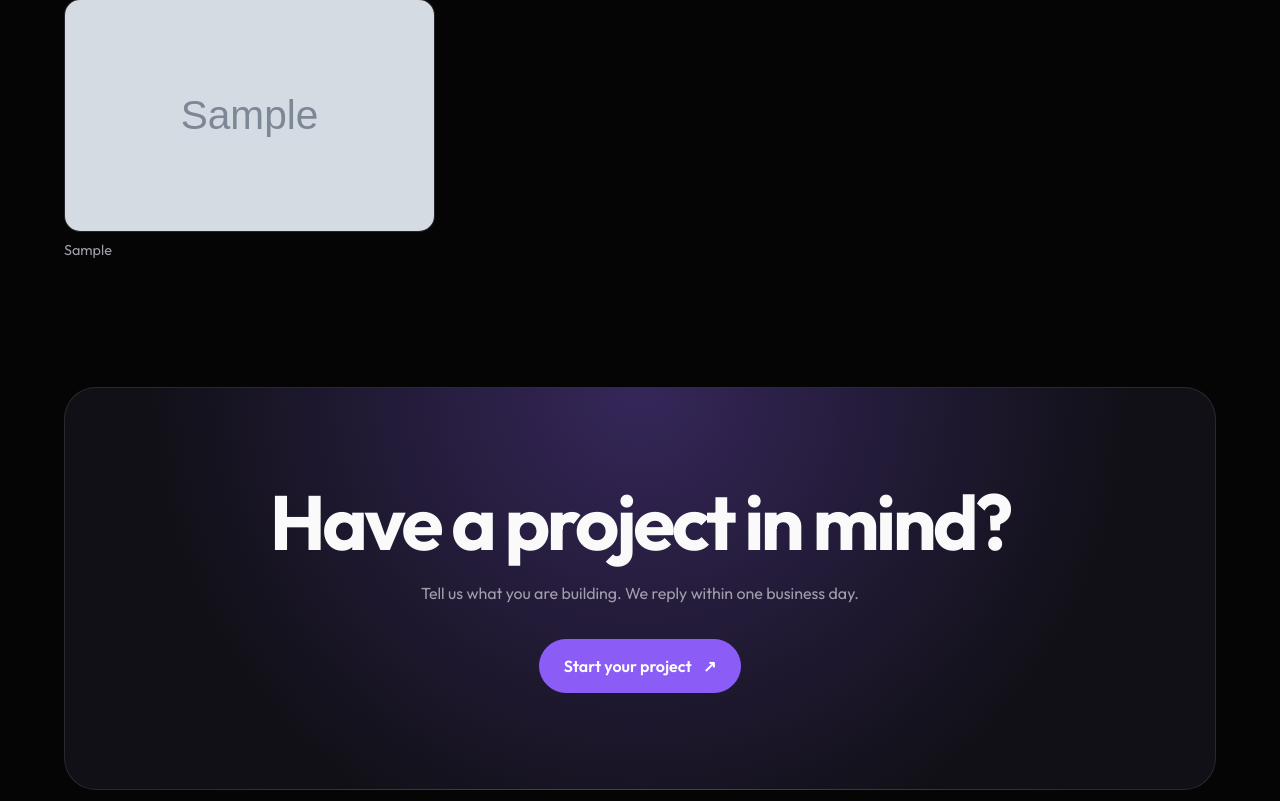
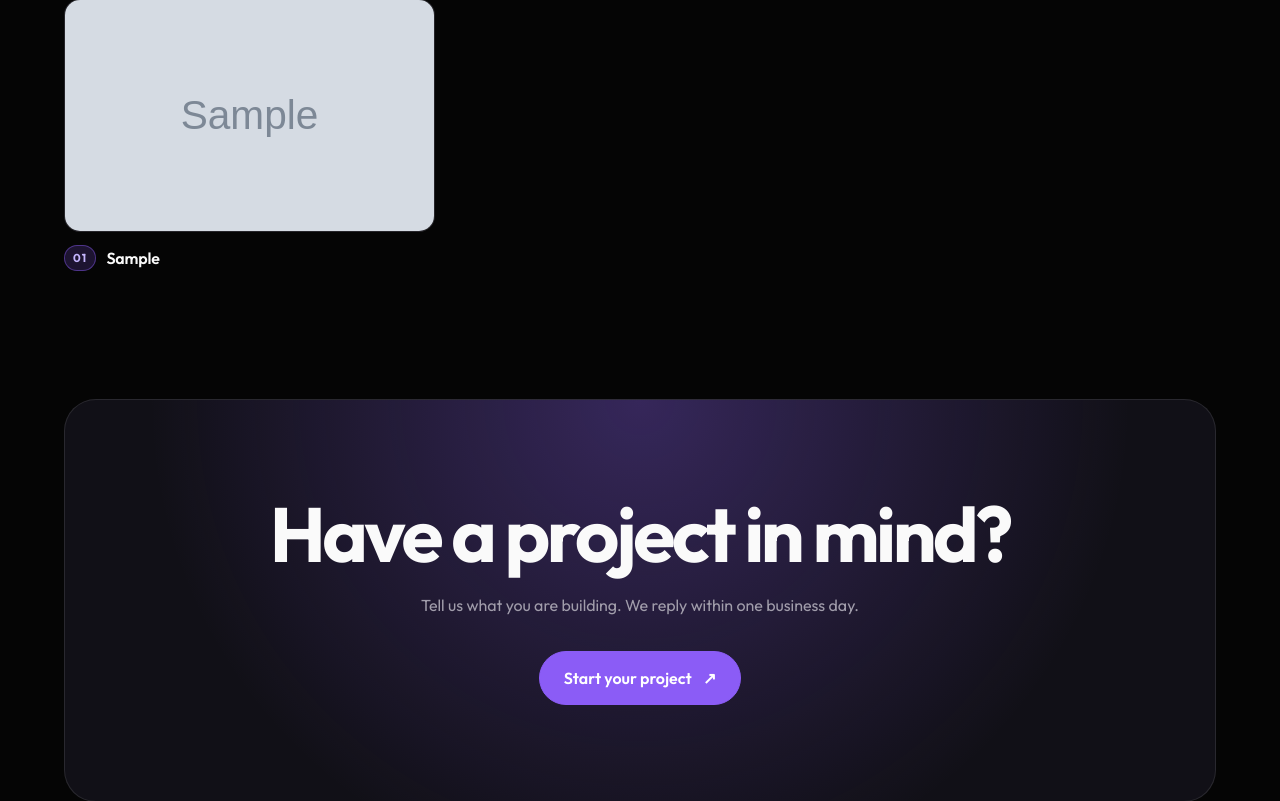
Before and after one commit to Rabbi-2529/thingbd, a Django app: a page that uses templates/website/pages/project_detail.html in a window 1280 px wide. Shown: the part 2148-2949 px from the top of the page. Run offline with Django 5.2, Linux system fonts and the light colour scheme; tables that the repository leaves empty hold one stand-in row (values such as "Sample post"); grey boxes marked "Sample" are stand-in pictures.

Commit message:
Project gallery: highlight captions (numbered chip, bright text, hover accent) and popup caption
Co-Authored-By: Claude Opus 5.5 <noreply@anthropic.com>

```diff
--- a/static/website/css/style.css
+++ b/static/website/css/style.css
@@ -330,7 +330,10 @@ a.project:hover { transform: translateY(-6px); border-color: rgba(139, 92, 246,
 .case-gallery button:focus-visible { outline: 3px solid var(--purple); outline-offset: 3px; }
 .case-gallery img { width: 100%; aspect-ratio: 16 / 10; object-fit: cover; transition: transform .4s; }
 .case-gallery button:hover img { transform: scale(1.04); }
-.case-gallery figcaption { margin-top: .6rem; color: var(--muted); font-size: .9rem; }
+.case-gallery figcaption { display: flex; align-items: center; gap: .65rem; margin-top: .85rem; color: var(--text); font-size: 1rem; font-weight: 600; letter-spacing: -.01em; transition: color .25s; }
+.case-gallery .cap-num { display: inline-grid; place-items: center; min-width: 2rem; height: 1.6rem; padding: 0 .45rem; border-radius: 999px; background: rgba(139, 92, 246, .18); border: 1px solid rgba(139, 92, 246, .45); color: var(--purple-light); font-size: .72rem; font-weight: 700; letter-spacing: .08em; }
+.case-gallery figure:hover figcaption, .case-gallery figure:focus-within figcaption { color: var(--purple-light); }
+.case-gallery figure:hover button, .case-gallery figure:focus-within button { border-color: rgba(139, 92, 246, .6); }
 
 /* Lightbox */
 body.lightbox-open { overflow: hidden; }
@@ -345,7 +348,10 @@ body.lightbox-open { overflow: hidden; }
 @keyframes lb-in { from { opacity: 0; } }
 .lb-figure { display: flex; flex-direction: column; align-items: center; gap: .9rem; max-width: 100%; max-height: 100%; margin: 0; }
 .lb-figure img { max-width: 100%; max-height: calc(100vh - 10rem); width: auto; height: auto; border-radius: .75rem; box-shadow: 0 30px 90px rgba(0, 0, 0, .6); }
-.lb-figure figcaption { color: var(--muted); text-align: center; }
+.lb-figure figcaption {
+  padding: .45rem 1.1rem; border: 1px solid rgba(139, 92, 246, .45); border-radius: 999px;
+  background: rgba(139, 92, 246, .2); color: #fff; font-size: 1.05rem; font-weight: 600; text-align: center;
+}
 .lb-figure figcaption:empty { display: none; }
 .lb-close, .lb-nav {
   position: absolute; display: grid; place-items: center;
--- a/templates/website/pages/project_detail.html
+++ b/templates/website/pages/project_detail.html
@@ -60,7 +60,7 @@
               <button type="button" data-lightbox="project" data-src="{{ img.image.url }}" data-caption="{{ img.caption }}" aria-label="Enlarge image{% if img.caption %}: {{ img.caption }}{% endif %}">
                 <img src="{{ img.image.url }}" alt="{{ img.caption }}" loading="lazy">
               </button>
-              {% if img.caption %}<figcaption>{{ img.caption }}</figcaption>{% endif %}
+              {% if img.caption %}<figcaption><span class="cap-num">{{ forloop.counter|stringformat:"02d" }}</span>{{ img.caption }}</figcaption>{% endif %}
             </figure>
           {% endfor %}
         </div>
```
